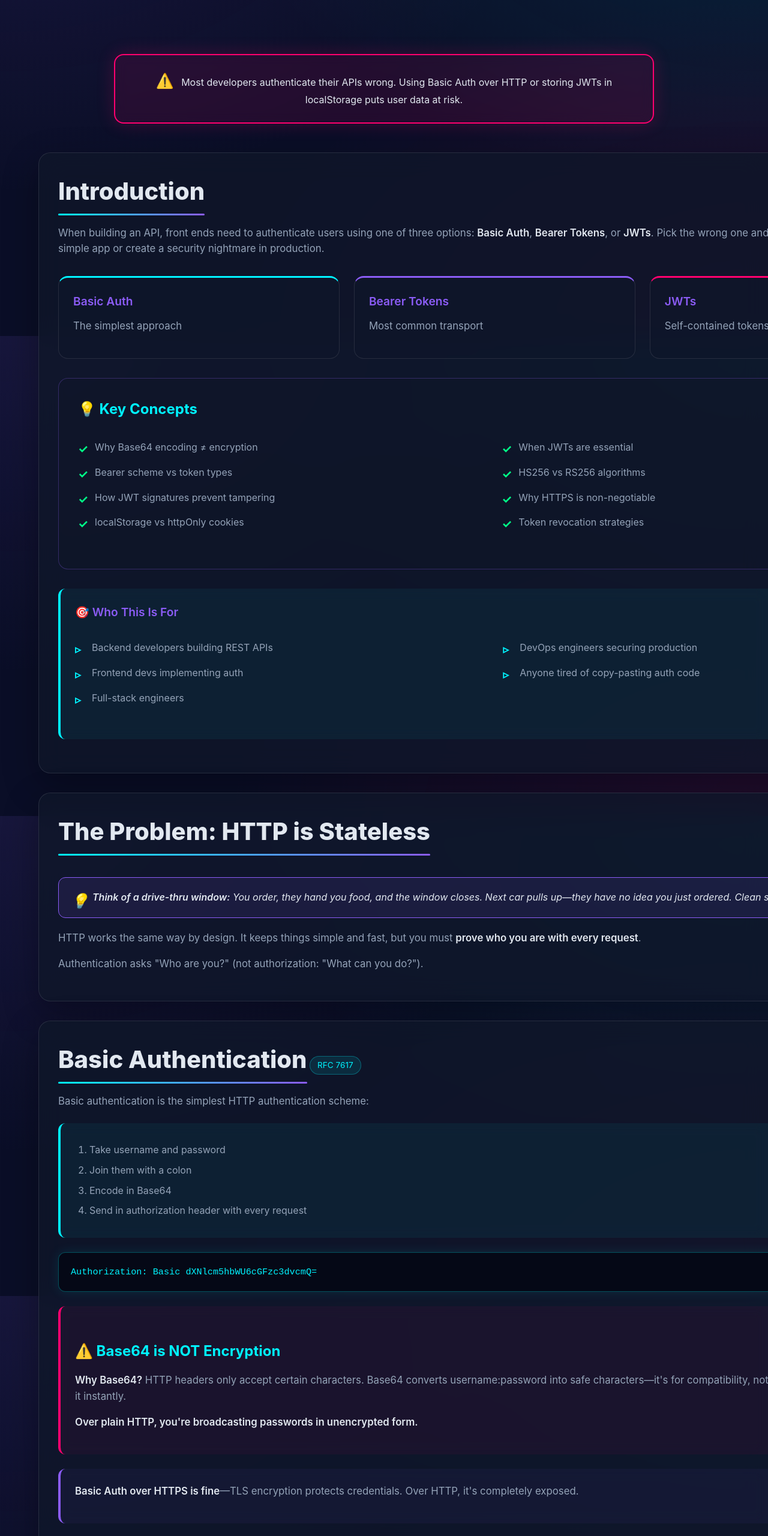
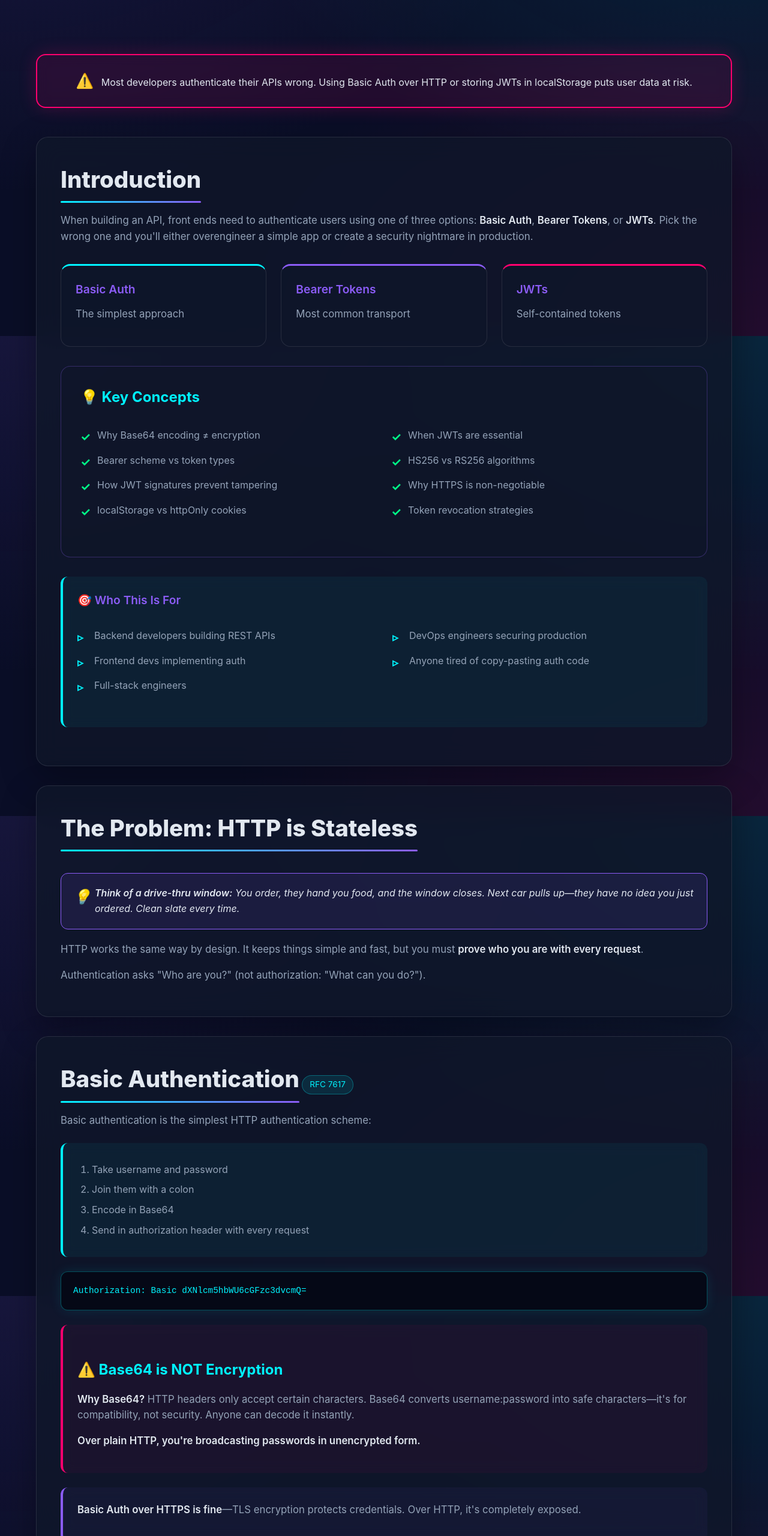
Before and after one commit to emikuszewski/jwt, a plain HTML site: page index.html in a window 1280 px wide. Shown: the part 240-2800 px from the top of the page at 60% size. Drawn offline with Linux system fonts and the light colour scheme.

Commit message:
Update index.html

```diff
--- a/index.html
+++ b/index.html
@@ -9,11 +9,6 @@
             margin: 0;
             padding: 0;
             box-sizing: border-box;
-        }
-
-        html {
-            overflow-x: hidden;
-            width: 100%;
         }
 
         :root {
@@ -28,6 +23,11 @@
             --text-muted: #94a3b8;
         }
 
+        html, body {
+            max-width: 100%;
+            overflow-x: hidden;
+        }
+
         body {
             font-family: 'Inter', -apple-system, BlinkMacSystemFont, 'Segoe UI', sans-serif;
             background: var(--dark-bg);
@@ -38,27 +38,21 @@
                 radial-gradient(at 100% 0%, rgba(0, 243, 255, 0.1) 0px, transparent 50%),
                 radial-gradient(at 100% 100%, rgba(255, 0, 110, 0.1) 0px, transparent 50%);
             background-attachment: fixed;
-            overflow-x: hidden;
-            width: 100%;
         }
 
         .container {
             max-width: 1200px;
-            width: 100%;
             margin: 0 auto;
-            padding: 0 1.5rem;
-            box-sizing: border-box;
+            padding: 0 20px;
         }
 
         header {
             padding: 4rem 0 3rem;
             text-align: center;
-            position: relative;
-            overflow: hidden;
         }
 
         h1 {
-            font-size: 3.5rem;
+            font-size: clamp(2rem, 5vw, 3.5rem);
             font-weight: 900;
             background: linear-gradient(135deg, var(--neon-cyan), var(--neon-purple), var(--neon-pink));
             -webkit-background-clip: text;
@@ -69,7 +63,7 @@
         }
 
         .subtitle {
-            font-size: 1.25rem;
+            font-size: clamp(1rem, 2vw, 1.25rem);
             color: var(--text-muted);
             max-width: 700px;
             margin: 0 auto;
@@ -80,13 +74,10 @@
             border: 2px solid var(--neon-pink);
             border-radius: 16px;
             padding: 1.5rem;
-            margin: 3rem auto;
-            max-width: 900px;
-            width: 100%;
+            margin: 3rem 0;
             text-align: center;
             backdrop-filter: blur(10px);
             box-shadow: 0 0 30px rgba(255, 0, 110, 0.2);
-            box-sizing: border-box;
         }
 
         .alert-banner::before {
@@ -96,22 +87,20 @@
         }
 
         main {
-            display: grid;
+            display: flex;
+            flex-direction: column;
             gap: 2rem;
             padding-bottom: 4rem;
-            width: 100%;
         }
 
         .section-card {
             background: var(--card-bg);
             border-radius: 20px;
-            padding: 2rem;
+            padding: 2.5rem;
             backdrop-filter: blur(20px);
             border: 1px solid rgba(255, 255, 255, 0.1);
             box-shadow: 0 20px 60px rgba(0, 0, 0, 0.3);
             transition: transform 0.3s ease, box-shadow 0.3s ease;
-            width: 100%;
-            box-sizing: border-box;
         }
 
         .section-card:hover {
@@ -120,7 +109,7 @@
         }
 
         h2 {
-            font-size: 2.5rem;
+            font-size: clamp(1.75rem, 3vw, 2.5rem);
             font-weight: 800;
             margin-bottom: 1.5rem;
             position: relative;
@@ -139,7 +128,7 @@
         }
 
         h3 {
-            font-size: 1.5rem;
+            font-size: clamp(1.25rem, 2vw, 1.5rem);
             font-weight: 700;
             margin: 2rem 0 1rem;
             color: var(--neon-cyan);
@@ -158,48 +147,31 @@
             font-size: 1.05rem;
         }
 
-        .info-box {
-            background: rgba(0, 243, 255, 0.05);
-            border-left: 4px solid var(--neon-cyan);
+        .info-box, .danger-box, .success-box, .warning-box {
             padding: 1.5rem;
             margin: 1.5rem 0;
             border-radius: 12px;
             backdrop-filter: blur(10px);
-            width: 100%;
-            box-sizing: border-box;
+        }
+
+        .info-box {
+            background: rgba(0, 243, 255, 0.05);
+            border-left: 4px solid var(--neon-cyan);
         }
 
         .danger-box {
             background: rgba(255, 0, 110, 0.05);
             border-left: 4px solid var(--neon-pink);
-            padding: 1.5rem;
-            margin: 1.5rem 0;
-            border-radius: 12px;
-            backdrop-filter: blur(10px);
-            width: 100%;
-            box-sizing: border-box;
         }
 
         .success-box {
             background: rgba(0, 255, 136, 0.05);
             border-left: 4px solid var(--neon-green);
-            padding: 1.5rem;
-            margin: 1.5rem 0;
-            border-radius: 12px;
-            backdrop-filter: blur(10px);
-            width: 100%;
-            box-sizing: border-box;
         }
 
         .warning-box {
             background: rgba(139, 92, 246, 0.05);
             border-left: 4px solid var(--neon-purple);
-            padding: 1.5rem;
-            margin: 1.5rem 0;
-            border-radius: 12px;
-            backdrop-filter: blur(10px);
-            width: 100%;
-            box-sizing: border-box;
         }
 
         .code-block {
@@ -210,29 +182,24 @@
             margin: 1.5rem 0;
             overflow-x: auto;
             font-family: 'Fira Code', 'Courier New', monospace;
-            font-size: 0.95rem;
+            font-size: 0.9rem;
             color: var(--neon-cyan);
             box-shadow: 0 0 20px rgba(0, 243, 255, 0.1);
-            width: 100%;
-            box-sizing: border-box;
-            word-wrap: break-word;
-            white-space: pre-wrap;
+            word-break: break-all;
+        }
+
+        .grid-2, .grid-3 {
+            display: grid;
+            gap: 1.5rem;
+            margin: 1.5rem 0;
         }
 
         .grid-2 {
-            display: grid;
-            grid-template-columns: repeat(auto-fit, minmax(280px, 1fr));
-            gap: 1.5rem;
-            margin: 1.5rem 0;
-            width: 100%;
+            grid-template-columns: repeat(auto-fit, minmax(min(100%, 280px), 1fr));
         }
 
         .grid-3 {
-            display: grid;
-            grid-template-columns: repeat(auto-fit, minmax(220px, 1fr));
-            gap: 1.5rem;
-            margin: 1.5rem 0;
-            width: 100%;
+            grid-template-columns: repeat(auto-fit, minmax(min(100%, 200px), 1fr));
         }
 
         .card {
@@ -241,8 +208,6 @@
             border-radius: 16px;
             border: 1px solid rgba(255, 255, 255, 0.1);
             transition: all 0.3s ease;
-            width: 100%;
-            box-sizing: border-box;
         }
 
         .card:hover {
@@ -251,21 +216,10 @@
             transform: translateY(-2px);
         }
 
-        .card-cyan {
-            border-top: 3px solid var(--neon-cyan);
-        }
-
-        .card-pink {
-            border-top: 3px solid var(--neon-pink);
-        }
-
-        .card-purple {
-            border-top: 3px solid var(--neon-purple);
-        }
-
-        .card-green {
-            border-top: 3px solid var(--neon-green);
-        }
+        .card-cyan { border-top: 3px solid var(--neon-cyan); }
+        .card-pink { border-top: 3px solid var(--neon-pink); }
+        .card-purple { border-top: 3px solid var(--neon-purple); }
+        .card-green { border-top: 3px solid var(--neon-green); }
 
         .feature-grid {
             background: rgba(15, 23, 42, 0.4);
@@ -273,8 +227,6 @@
             border-radius: 16px;
             margin: 2rem 0;
             border: 1px solid rgba(139, 92, 246, 0.3);
-            width: 100%;
-            box-sizing: border-box;
         }
 
         .feature-grid h3 {
@@ -284,7 +236,6 @@
         ul {
             list-style: none;
             padding: 0;
-            width: 100%;
         }
 
         ul li {
@@ -324,14 +275,11 @@
         .analogy {
             background: rgba(139, 92, 246, 0.1);
             border: 1px solid var(--neon-purple);
-            padding: 1.25rem;
+            padding: 1.25rem 1.25rem 1.25rem 3.5rem;
             border-radius: 12px;
             margin: 1.25rem 0;
             font-style: italic;
             position: relative;
-            padding-left: 3.5rem;
-            width: 100%;
-            box-sizing: border-box;
         }
 
         .analogy::before {
@@ -370,7 +318,6 @@
             color: var(--text-muted);
             border-top: 1px solid rgba(255, 255, 255, 0.1);
             margin-top: 4rem;
-            width: 100%;
         }
 
         .scroll-top {
@@ -391,6 +338,7 @@
             font-weight: bold;
             font-size: 1.25rem;
             box-shadow: 0 0 30px rgba(0, 243, 255, 0.4);
+            z-index: 1000;
         }
 
         .scroll-top.visible {
@@ -403,60 +351,9 @@
 
         .split-layout {
             display: grid;
-            grid-template-columns: repeat(auto-fit, minmax(280px, 1fr));
+            grid-template-columns: repeat(auto-fit, minmax(min(100%, 280px), 1fr));
             gap: 1.5rem;
             margin: 1.5rem 0;
-            width: 100%;
-        }
-
-        @media (max-width: 768px) {
-            h1 {
-                font-size: 2rem;
-            }
-
-            h2 {
-                font-size: 1.75rem;
-            }
-
-            .container {
-                padding: 0 1rem;
-            }
-
-            .section-card {
-                padding: 1.5rem;
-            }
-
-            .split-layout {
-                grid-template-columns: 1fr;
-            }
-
-            .grid-2, .grid-3 {
-                grid-template-columns: 1fr;
-            }
-
-            .alert-banner {
-                padding: 1rem;
-                font-size: 0.95rem;
-            }
-
-            .analogy {
-                padding-left: 1rem;
-                padding-top: 2.5rem;
-            }
-
-            .analogy::before {
-                left: 1rem;
-                top: 0.75rem;
-            }
-
-            .code-block {
-                font-size: 0.85rem;
-                padding: 1rem;
-            }
-        }
-
-        .glow-text {
-            text-shadow: 0 0 20px currentColor;
         }
 
         .decision-path {
@@ -466,8 +363,6 @@
             border-radius: 12px;
             border-left: 3px solid var(--neon-cyan);
             transition: all 0.3s ease;
-            width: 100%;
-            box-sizing: border-box;
         }
 
         .decision-path:hover {
@@ -482,6 +377,39 @@
 
         .decision-path p {
             margin: 0.5rem 0;
+        }
+
+        .glow-text {
+            text-shadow: 0 0 20px currentColor;
+        }
+
+        @media (max-width: 768px) {
+            .container {
+                padding: 0 15px;
+            }
+
+            .section-card {
+                padding: 1.5rem;
+            }
+
+            .alert-banner {
+                padding: 1rem;
+                font-size: 0.95rem;
+            }
+
+            .analogy {
+                padding: 2.5rem 1rem 1rem 1rem;
+            }
+
+            .analogy::before {
+                left: 50%;
+                transform: translateX(-50%);
+                top: 0.5rem;
+            }
+
+            .grid-2, .grid-3, .split-layout {
+                grid-template-columns: 1fr;
+            }
         }
     </style>
 </head>
```
